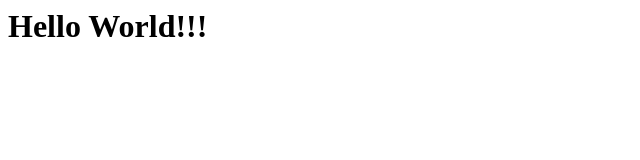
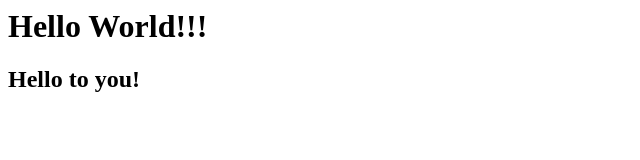
Before and after one commit to ARC-E-BOT/homework-git-first-day, a plain HTML site: page index.html in a window 1280 px wide. Shown: the whole page, without its empty margins (0-640 px from the left). Drawn offline with Linux system fonts and the light colour scheme.

Commit message:
replied to gello world with an h2 tag

```diff
--- a/index.html
+++ b/index.html
@@ -1,5 +1,6 @@
 <html>
     <body>
         <h1>Hello World!!!</h1>
+        <h2>Hello to you!</h2>
     </body>
 </html>
```
